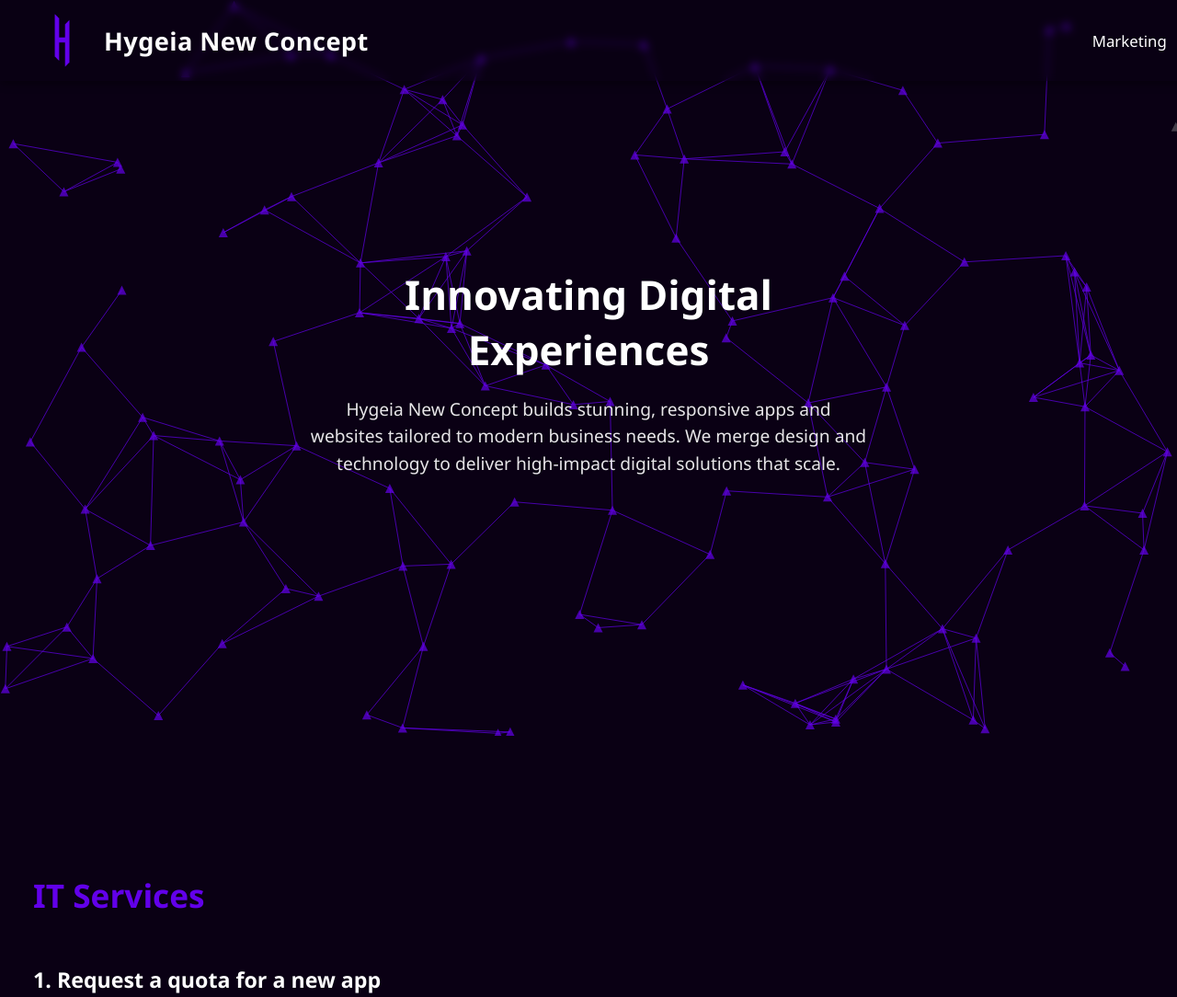
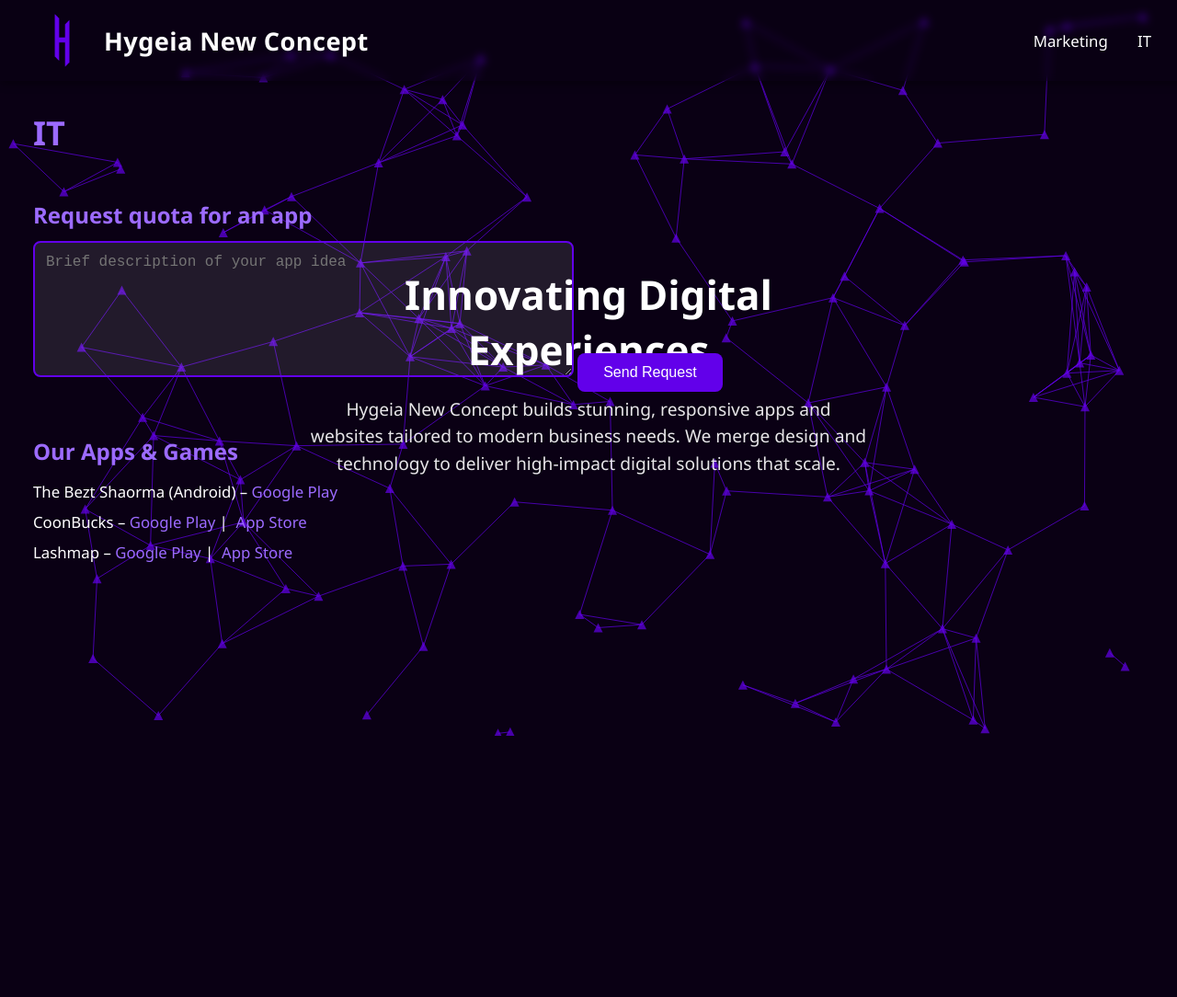
Before and after one commit to BlueReptiler/HygeiaNewConcept, a plain HTML site: page index.html in a window 1280 px wide. Shown: the top 1084 px of the page at 92% size. Drawn offline with Linux system fonts and the light colour scheme.

Commit message:
Update index.html

```diff
--- a/index.html
+++ b/index.html
@@ -5,28 +5,28 @@
   <title>Hygeia New Concept</title>
   <style>
     /* ---- Global styles ---- */
-    html {
-      scroll-behavior: smooth;
-    }
     html, body {
       margin: 0;
       padding: 0;
-      /* allow scrolling now */
-      background-color: #0a0014;
+      background-color: #0a0014; /* fallback bg */
       font-family: "Segoe UI", sans-serif;
       color: #ffffff;
+      scroll-behavior: smooth;
+      overflow-x: hidden; /* prevent horizontal scrollbar */
+      min-height: 100vh;
+      display: flex;
+      flex-direction: column;
     }
 
     /* ---- Canvas ---- */
     canvas {
-      position: fixed; /* stay fixed so particles cover the viewport during scroll */
+      position: fixed;
       top: 0;
       left: 0;
-      width: 100%;
-      height: 100%;
       z-index: 0; /* behind everything */
       display: block;
-      pointer-events: none;
+      width: 100vw;
+      height: 100vh;
     }
 
     /* ---- Header ---- */
@@ -34,9 +34,9 @@
       position: fixed;
       top: 0;
       left: 0;
-      width: 100%;
+      width: 95%;
       z-index: 10;
-      background: rgba(10, 0, 20, 0.3);
+      background: rgba(10, 0, 20, 0.3); /* very-dark purple, 30% opacity */
       backdrop-filter: blur(4px);
       display: flex;
       justify-content: space-between;
@@ -49,7 +49,7 @@
       align-items: center;
     }
     .logo-container img {
-      height: 60px;
+      height: 60px; /* bigger logo */
       width: auto;
       margin-right: 14px;
     }
@@ -66,8 +66,9 @@
       font-size: 1.05rem;
       transition: color 0.25s;
     }
-    nav a:hover {
-      color: #6200ea; /* hygeia purple */
+    nav a:hover,
+    nav a:focus {
+      color: #9c6bff; /* lighter purple on hover */
     }
 
     /* ---- Hero ---- */
@@ -98,62 +99,75 @@
     }
 
     /* ---- Sections ---- */
-    .content {
+    main {
+      flex: 1 0 auto;
+    }
+    section.content-section {
       position: relative;
       z-index: 2;
-      /* push content so it begins below hero */
-      margin-top: 100vh;
+      padding: 120px 36px 80px;
+      min-height: 100vh;
+      scroll-margin-top: 120px; /* ensures section is not hidden under header */
     }
-    section {
-      padding: 120px 36px 80px; /* generous padding for readability */
-      min-height: 100vh;
-      display: flex;
-      flex-direction: column;
-      justify-content: flex-start;
+    section.content-section h2 {
+      font-size: 2.25rem;
+      margin-top: 0;
+      color: #9c6bff;
     }
-    section h2 {
-      font-size: 2.2rem;
-      margin-bottom: 28px;
-      color: #6200ea;
+    .subsection {
+      margin-top: 48px;
     }
-    section h3 {
-      font-size: 1.45rem;
-      margin-top: 24px;
+    .subsection h3 {
+      font-size: 1.5rem;
       margin-bottom: 12px;
+      color: #9c6bff;
+    }
+
+    /* ---- Forms & Buttons ---- */
+    textarea {
+      width: 100%;
+      max-width: 560px;
+      background: rgba(255,255,255,0.1);
       color: #ffffff;
+      border: 2px solid #6200ea;
+      border-radius: 8px;
+      padding: 12px;
+      font-size: 1rem;
+      resize: vertical;
+      min-height: 120px;
     }
     .btn {
+      display: inline-block;
       background: #6200ea;
+      color: #ffffff;
       border: none;
-      padding: 12px 24px;
-      border-radius: 6px;
-      color: #ffffff;
+      border-radius: 8px;
+      padding: 12px 28px;
       font-size: 1rem;
       cursor: pointer;
+      transition: background 0.3s ease;
       text-decoration: none;
-      display: inline-block;
-      transition: background 0.3s;
+      margin-top: 12px;
     }
-    .btn:hover {
-      background: #7943ff;
+    .btn:hover,
+    .btn:focus {
+      background: #7e3ff2;
     }
-
-    /* IT subsection specific */
-    .quota-form textarea {
-      width: 100%;
-      min-height: 120px;
-      background: rgba(255,255,255,0.08);
-      border: 1px solid rgba(255,255,255,0.2);
-      border-radius: 6px;
-      padding: 12px 14px;
-      color: #ffffff;
-      font-size: 1rem;
-      resize: vertical;
+    ul.app-list {
+      list-style: none;
+      padding: 0;
     }
-    .quota-form label {
-      display: block;
-      margin-bottom: 8px;
+    .app-list li {
+      margin-bottom: 10px;
       font-size: 1.05rem;
+    }
+    .app-list a {
+      color: #9c6bff;
+      text-decoration: none;
+    }
+    .app-list a:hover,
+    .app-list a:focus {
+      text-decoration: underline;
     }
 
     /* ---- Footer ---- */
@@ -161,25 +175,27 @@
       background: rgba(10,0,20,0.65);
       color: #ddd;
       font-size: 0.9rem;
-      padding: 24px 36px;
+      padding: 24px;
       display: flex;
       justify-content: space-evenly;
       flex-wrap: wrap;
       flex-direction: row;
       align-content: center;
       align-items: flex-start;
+      flex-shrink: 0;
     }
     .footer-left {
       max-width: 70%;
     }
     .footer-right a {
-      color: #6200ea;
+      color: #9c6bff;
       text-decoration: none;
       margin-left: 20px;
     }
     .footer-right a:hover {
       text-decoration: underline;
     }
+
     @media (max-width: 768px) {
       footer { flex-direction: column; align-items: flex-start; }
       .footer-left { max-width: 100%; margin-bottom: 8px; }
@@ -209,43 +225,53 @@
     <p>Hygeia New Concept builds stunning, responsive apps and websites tailored to modern business needs. We merge design and technology to deliver high-impact digital solutions that scale.</p>
   </div>
 
-  <!-- Main content wrapper (starts after hero) -->
-  <div class="content">
+  <!-- Main content -->
+  <main>
     <!-- IT Section -->
-    <section id="it">
-      <h2>IT Services</h2>
+    <section id="it" class="content-section">
+      <h2>IT</h2>
 
-      <!-- Subsection 1: Quota request -->
-      <h3>1. Request a quota for a new app</h3>
-      <form class="quota-form" action="mailto:contact@hygeianewconcept.com" method="post" enctype="text/plain">
-        <label for="app-desc">Briefly describe your app idea</label>
-        <textarea id="app-desc" name="App description" placeholder="Tell us what you have in mind..."></textarea>
-        <br>
-        <button class="btn" type="submit">Send request</button>
-      </form>
+      <!-- Subsection 1 -->
+      <div class="subsection">
+        <h3>Request quota for an app</h3>
+        <form id="quotaForm" action="mailto:contact@hygeianewconcept.com" method="post" enctype="text/plain">
+          <textarea name="description" placeholder="Brief description of your app idea" required></textarea>
+          <button type="submit" class="btn">Send Request</button>
+        </form>
+      </div>
 
-      <!-- Subsection 2: Our apps & games -->
-      <h3>2. Our apps & games</h3>
-      <ul>
-        <li><a class="btn" href="#" target="_blank" rel="noopener">The Bezt Shaorma game</a></li>
-        <li><a class="btn" href="#" target="_blank" rel="noopener">CoonBucks app</a></li>
-        <li><a class="btn" href="#" target="_blank" rel="noopener">Lashmap app</a></li>
-      </ul>
+      <!-- Subsection 2 -->
+      <div class="subsection">
+        <h3>Our Apps &amp; Games</h3>
+        <ul class="app-list">
+          <li>The Bezt Shaorma (Android) – <a href="https://play.google.com/store/apps/details?id=com.HNCGames.TheBeztShaorma" target="_blank" rel="noopener">Google Play</a></li>
+          <li>CoonBucks –
+            <a href="https://play.google.com/store/apps/details?id=com.hncapps.coonbucks" target="_blank" rel="noopener">Google Play</a> |
+            <a href="https://apps.apple.com/ca/app/coonbucks/id6738510492" target="_blank" rel="noopener">App Store</a>
+          </li>
+          <li>Lashmap –
+            <a href="https://play.google.com/store/apps/details?id=com.hncapps.lashmap" target="_blank" rel="noopener">Google Play</a> |
+            <a href="https://apps.apple.com/br/app/lash-mapping/id6657995146" target="_blank" rel="noopener">App Store</a>
+          </li>
+        </ul>
+      </div>
     </section>
 
     <!-- Marketing Section -->
-    <section id="marketing">
+    <section id="marketing" class="content-section">
       <h2>Marketing</h2>
-      <p>Digital Billboard in Bacău at Bulevardul Unirii 74</p>
-      <p><strong>Price:</strong> 1500 RON / month</p>
-      <a class="btn" href="mailto:contact@hygeianewconcept.com?subject=Billboard%20Inquiry%3A%20Bacau%20Digital%20Billboard&body=Hello%20Hygeia%20New%20Concept%2C%0D%0A%0D%0AI%20am%20interested%20in%20the%20digital%20billboard%20advertising%20opportunity%20at%20Bulevardul%20Unirii%2074.%20Please%20send%20me%20more%20details.%0D%0A">I'm interested</a>
+      <div class="subsection">
+        <h3>Digital Billboard – Bulevardul Unirii 74, Bacău</h3>
+        <p><strong>1500 RON / month</strong></p>
+        <a class="btn" href="mailto:contact@hygeianewconcept.com?subject=Interested%20in%20Digital%20Billboard">I'm Interested</a>
+      </div>
     </section>
-  </div>
+  </main>
 
   <!-- Footer -->
   <footer>
     <div class="footer-left">
-      © 2025 Hygeia New Concept SRL · CUI 43563547 · Reg. J04/68/2021 · Bld. Unirii 74, 600391 Bacău, Romania
+      © 2025 Hygeia New Concept SRL · CUI 43563547 · Reg. J04/68/2021 · Bld. Unirii 74, 600391 Bacău, Romania
     </div>
     <div class="footer-right">
       <a href="#">Privacy</a>
@@ -255,7 +281,7 @@
   </footer>
 
   <script>
-    /* ---- Particle background (viewport-fixed) ---- */
+    /* ---- Particle background ---- */
     const canvas = document.getElementById('particleCanvas');
     const ctx = canvas.getContext('2d');
 
@@ -272,7 +298,7 @@
     const PARTICLE_COUNT   = 120;
     const LINK_DISTANCE    = 120;
     const TRIANGLE_SIZE    = 5;
-    const PURPLE           = 'rgba(98,0,234,0.7)';
+    const PURPLE           = 'rgba(98,0,234,0.7)'; // 0.7 opacity
     const GRAY             = 'rgba(153,153,153,0.4)';
 
     class Particle {
@@ -289,11 +315,9 @@
       update() {
         this.x += this.vx;
         this.y += this.vy;
-        // wrap around edges to keep particles filling viewport
-        if (this.x < 0) this.x = canvas.width;
-        if (this.x > canvas.width) this.x = 0;
-        if (this.y < 0) this.y = canvas.height;
-        if (this.y > canvas.height) this.y = 0;
+        if (this.x < 0 || this.x > canvas.width || this.y < 0 || this.y > canvas.height) {
+          this.reset();
+        }
       }
       drawTriangle() {
         ctx.beginPath();
```
